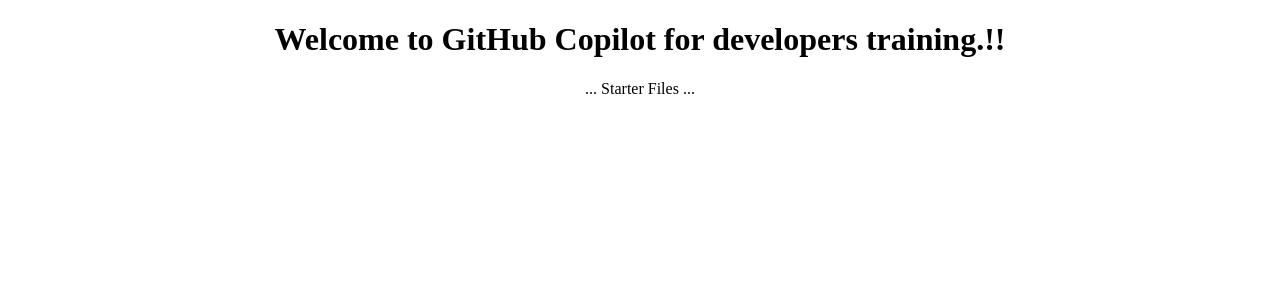
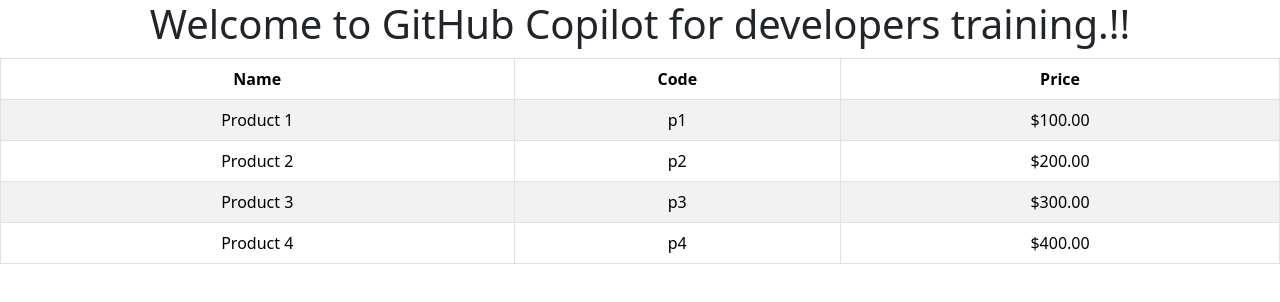
Before and after one commit to commonsensedevs/CopilotTrainingStarter, an Angular app: page / in a window 1280 px wide. Shown: the top 302 px of the page. Built offline with nearby package versions, Linux system fonts and the light colour scheme.

Commit message:
CheckPoint1 - Product list created

```diff
--- a/angular.json
+++ b/angular.json
@@ -24,6 +24,7 @@
               "src/api"
             ],
             "styles": [
+              "node_modules/bootstrap/dist/css/bootstrap.min.css",
               "src/styles.css"
             ],
             "scripts": []
--- a/package.json
+++ b/package.json
@@ -18,6 +18,7 @@
     "@angular/platform-browser": "^14.0.0",
     "@angular/platform-browser-dynamic": "^14.0.0",
     "@angular/router": "^14.0.0",
+    "bootstrap": "^5.3.2",
     "rxjs": "~7.5.0",
     "tslib": "^2.3.0",
     "zone.js": "~0.11.4"
--- a/src/app/app.component.html
+++ b/src/app/app.component.html
@@ -2,5 +2,6 @@
   <h1>
     Welcome to {{title}}!!
   </h1>
-  ... Starter Files ...
+  <app-product-list></app-product-list>
+
 </div>
--- a/src/app/app.module.ts
+++ b/src/app/app.module.ts
@@ -2,10 +2,12 @@
 import { BrowserModule } from '@angular/platform-browser';
 
 import { AppComponent } from './app.component';
+import { ProductListComponent } from './products/product-list.component';
 
 @NgModule({
   declarations: [
-    AppComponent
+    AppComponent,
+    ProductListComponent
   ],
   imports: [
     BrowserModule
--- /dev/null
+++ b/src/app/products/product-list.component.html
@@ -0,0 +1,16 @@
+<table class='table table-striped table-bordered' *ngIf='products && products.length'>
+    <thead class="thead-dark">
+        <tr>
+            <th>Name</th>
+            <th>Code</th>
+            <th>Price</th>
+        </tr>
+    </thead>
+    <tbody>
+        <tr *ngFor='let product of products'>
+            <td>{{product.ProductName}}</td>
+            <td>{{product.ProductCode | lowercase}}</td>
+            <td>{{product.ProductPrice | currency:'USD':true:'1.2-2'}}</td>
+        </tr>
+    </tbody>
+</table>
--- /dev/null
+++ b/src/app/products/product-list.component.ts
@@ -0,0 +1,37 @@
+import { Component, OnInit } from '@angular/core';
+
+@Component({
+    selector: 'app-product-list',
+    templateUrl: './product-list.component.html',
+    styleUrls: ['./product-list.component.css']
+})
+export class ProductListComponent implements OnInit {
+
+    //Create a products array with ProductName, ProductCode and ProductPrice properties
+    products = [
+        {
+            ProductName: 'Product 1',
+            ProductCode: 'P1',
+            ProductPrice: 100
+        },
+        {
+            ProductName: 'Product 2',
+            ProductCode: 'P2',
+            ProductPrice: 200
+        },
+        {
+            ProductName: 'Product 3',
+            ProductCode: 'P3',
+            ProductPrice: 300
+        },
+        {
+            ProductName: 'Product 4',
+            ProductCode: 'P4',
+            ProductPrice: 400
+        }
+    ];
+    constructor() { }
+
+    ngOnInit(): void {
+    }
+}
```
Also changed, not shown: src/app/products/product-list.component.css (added), 1 other file (tests, documents, lock files or other folders).
